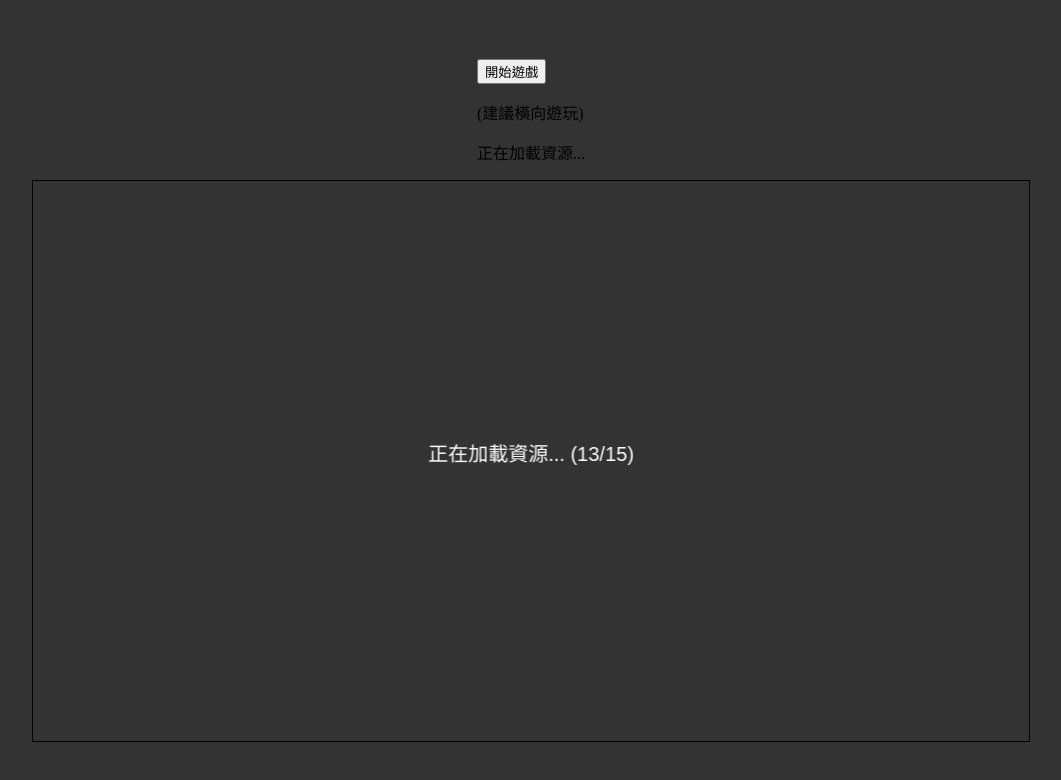
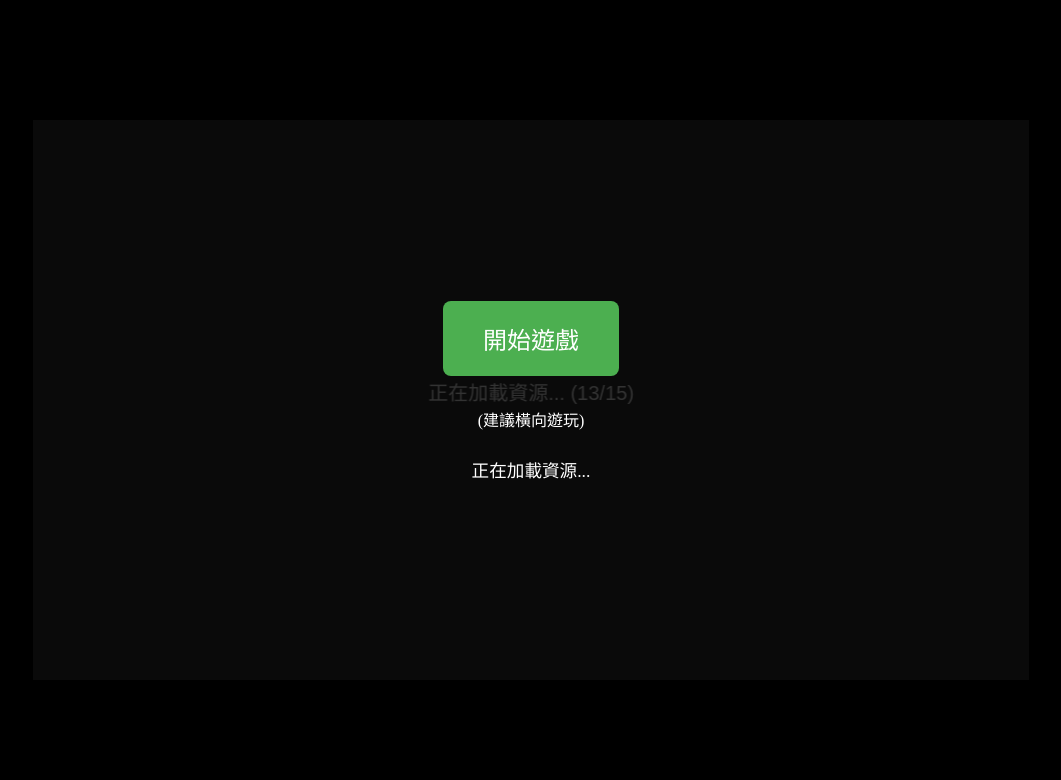
Before and after one commit to sa5609t/rollgame, a plain HTML site: page index.html in a window 1280 px wide. Shown: the whole page, without its empty margins (109-1170 px from the left). Drawn offline with Linux system fonts and the light colour scheme.

Commit message:
style.css

```diff
--- a/style.css
+++ b/style.css
@@ -1,47 +1,60 @@
 body {
     margin: 0;
     padding: 0;
-    display: flex;
-    flex-direction: column; /* 讓 Canvas 和按鈕垂直排列 */
+    display: flex; /* Use flex to center canvas */
     justify-content: center;
     align-items: center;
     height: 100vh;
-    background-color: #333;
-    overflow: hidden; /* 防止滾動條出現 */
-    touch-action: manipulation; /* 禁用雙擊縮放等觸控手勢 */
+    width: 100vw; /* Ensure body takes full viewport width */
+    background-color: #000; /* Darker background */
+    overflow: hidden;
+    touch-action: manipulation;
+    position: relative; /* Needed for absolute positioning of start screen */
 }
+
+#startScreen {
+    position: absolute;
+    top: 0;
+    left: 0;
+    width: 100%;
+    height: 100%;
+    background-color: rgba(0, 0, 0, 0.8);
+    display: flex;
+    flex-direction: column;
+    justify-content: center;
+    align-items: center;
+    z-index: 10; /* Make sure it's on top */
+    color: white;
+    text-align: center;
+}
+
+#startButton {
+    padding: 20px 40px;
+    font-size: 1.5em;
+    background-color: #4CAF50;
+    color: white;
+    border: none;
+    border-radius: 8px;
+    cursor: pointer;
+    margin-bottom: 15px;
+}
+
+#startButton:hover {
+     background-color: #45a049;
+}
+
+#loadingText {
+    margin-top: 10px;
+    font-size: 1.1em;
+}
+
 
 canvas {
     border: 1px solid black;
-    background-color: #eee; /* 預設背景色，會被圖片覆蓋 */
-    max-width: 100%; /* 確保畫布不超出螢幕寬度 */
-    /* 可以設定固定寬高，或根據視窗調整 */
-    /* width: 800px; */
-    /* height: 400px; */
-}
-
-.controls {
-    margin-top: 10px;
-    display: flex;
-    gap: 10px; /* 按鈕間距 */
-}
-
-.controls button {
-    padding: 15px 25px; /* 增加按鈕大小方便觸控 */
-    font-size: 1.2em;
-    cursor: pointer;
-    user-select: none; /* 防止選中文本 */
-    -webkit-user-select: none; /* Safari */
-    -moz-user-select: none; /* Firefox */
-    -ms-user-select: none; /* IE/Edge */
-    background-color: #4CAF50;
-    color: white;
-    border: none;
-    border-radius: 5px;
-}
-
-.controls button:active {
-    background-color: #45a049;
+    background-color: #eee;
+    display: block; /* Make canvas a block element */
+    /* max-width/max-height will be handled by resizeCanvas */
+    /* remove fixed width/height if previously set */
 }
 
 /* 隱藏音效控制元件 */
```
